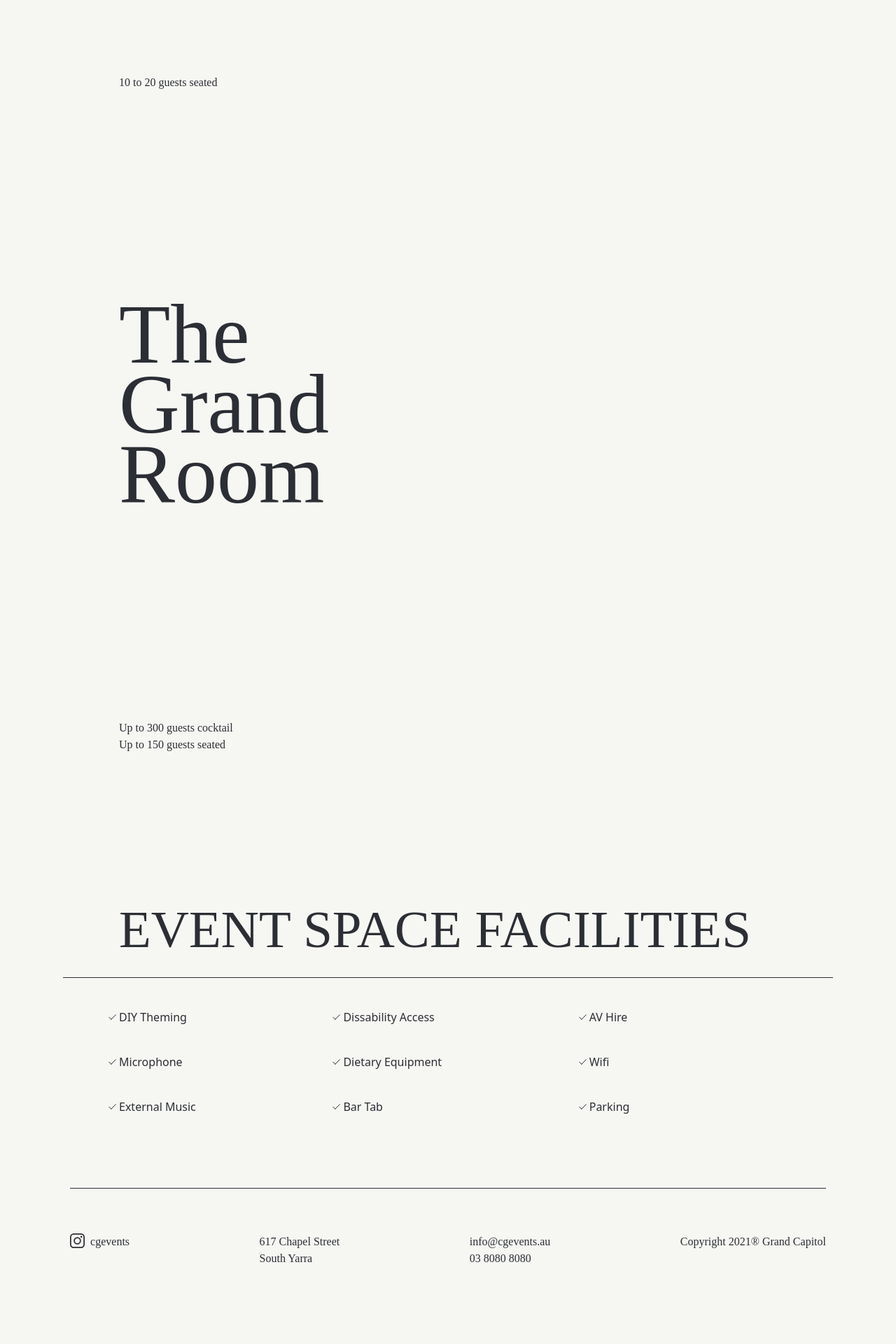
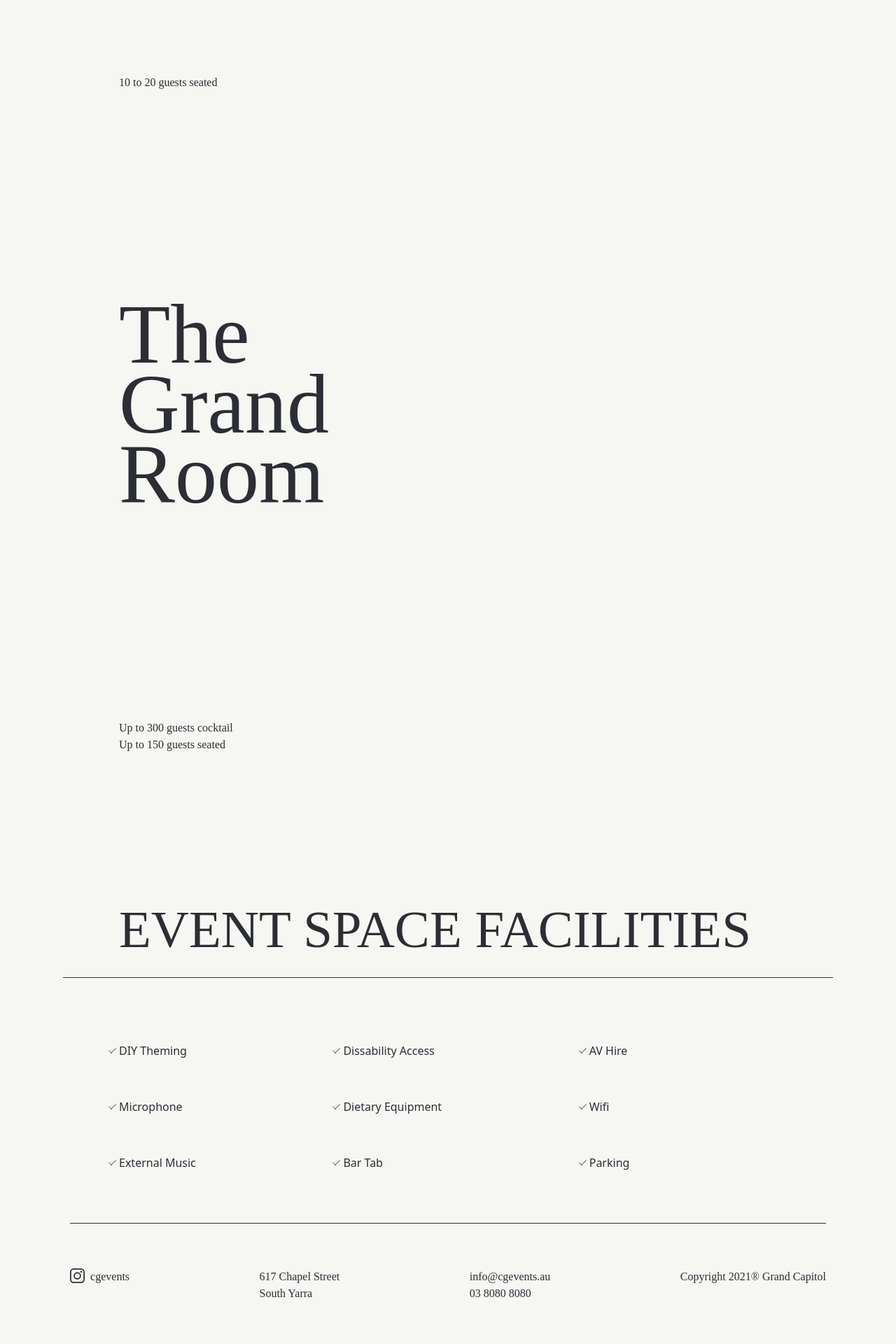
Before and after one commit to milosptr/event-centar, a Jekyll site: the page built from spaces.md, in a window 1280 px wide. Shown: the part 3631-5551 px from the top of the page at 70% size. Built offline with Jekyll 4.4.1, drawn with Linux system fonts in a browser that asks for light colours; some web fonts are replaced; before the commit the page ends 5501 px from its top, so only the background shows below that.

Commit message:
facilities style

```diff
--- a/_layouts/spaces.html
+++ b/_layouts/spaces.html
@@ -51,12 +51,12 @@ class="w-full sm:w-2/3 animate__animated animate__fadeIn animate__slow">
     <h2>Event space facilities</h2>
   </div>
   <div class="inbetween-line"></div>
-  <ul class='wrapper py-6 list section flex flex-col flex-wrap'>
+  <ul class='wrapper py-8 lg:pt-16 list section flex flex-col flex-wrap'>
     {% for facility in page.facilities %}
-    <li class="reveal-top facility my-5">{{facility}}</li>
+    <li class="reveal-top facility my-5 lg:my-7">{{facility}}</li>
     {% endfor %}
   </ul>
-  <div class=" sm:hidden">
+  <div class="sm:hidden">
     <button class="animate__animated animate__fadeInUp animate__slower button little-font w-full mb-4">find out more</button>
     <button class="animate__animated animate__fadeInUp animate__slower black-button little-font w-full">book the event</button>
     </div>
--- a/css/style.css
+++ b/css/style.css
@@ -574,7 +574,9 @@ header {
     }
 
   .list {
-      height: 300px;
+      /*padding-top: 50px;
+      padding-bottom: 50px;*/
+      height: 350px;
       padding-left: auto;
     }
 
```
